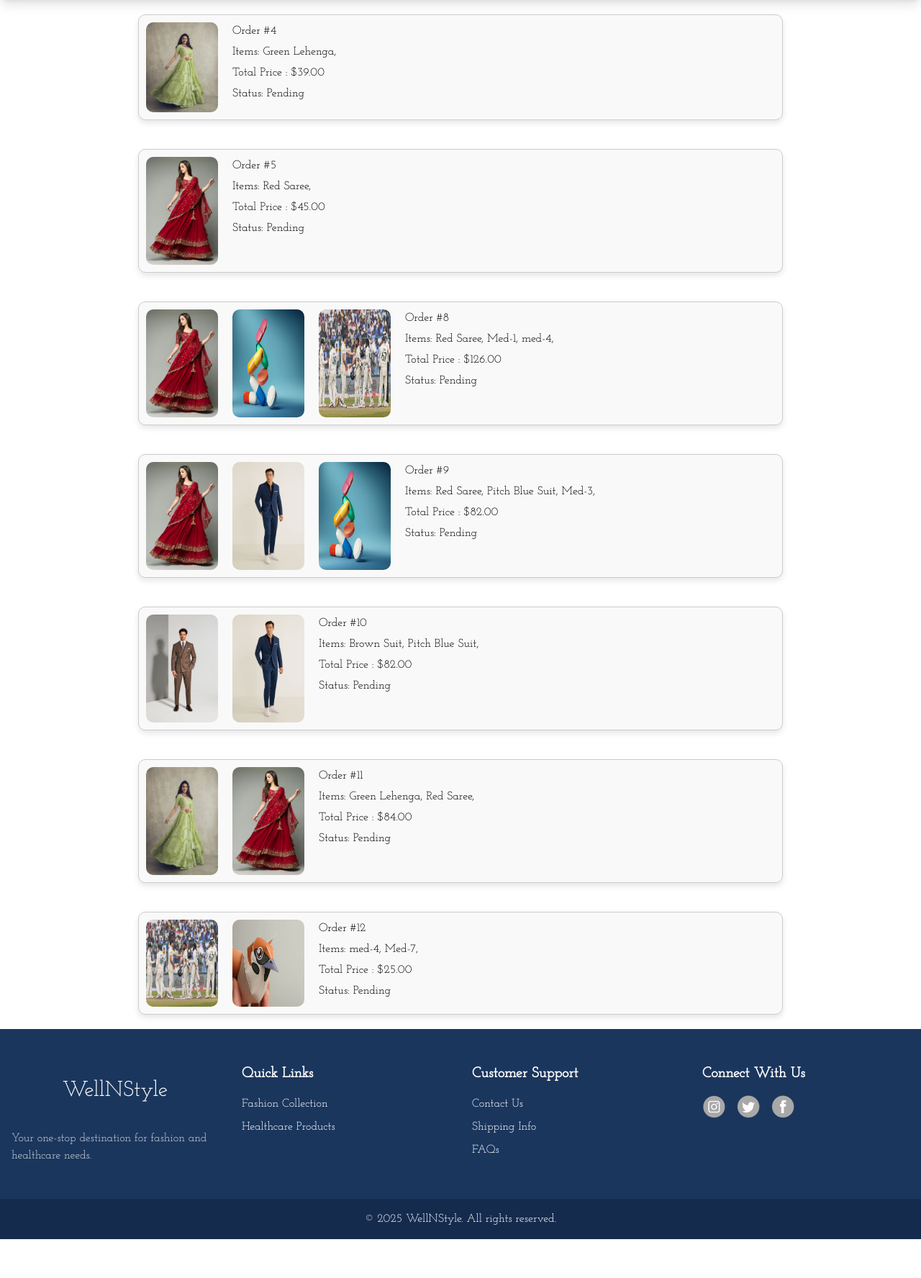
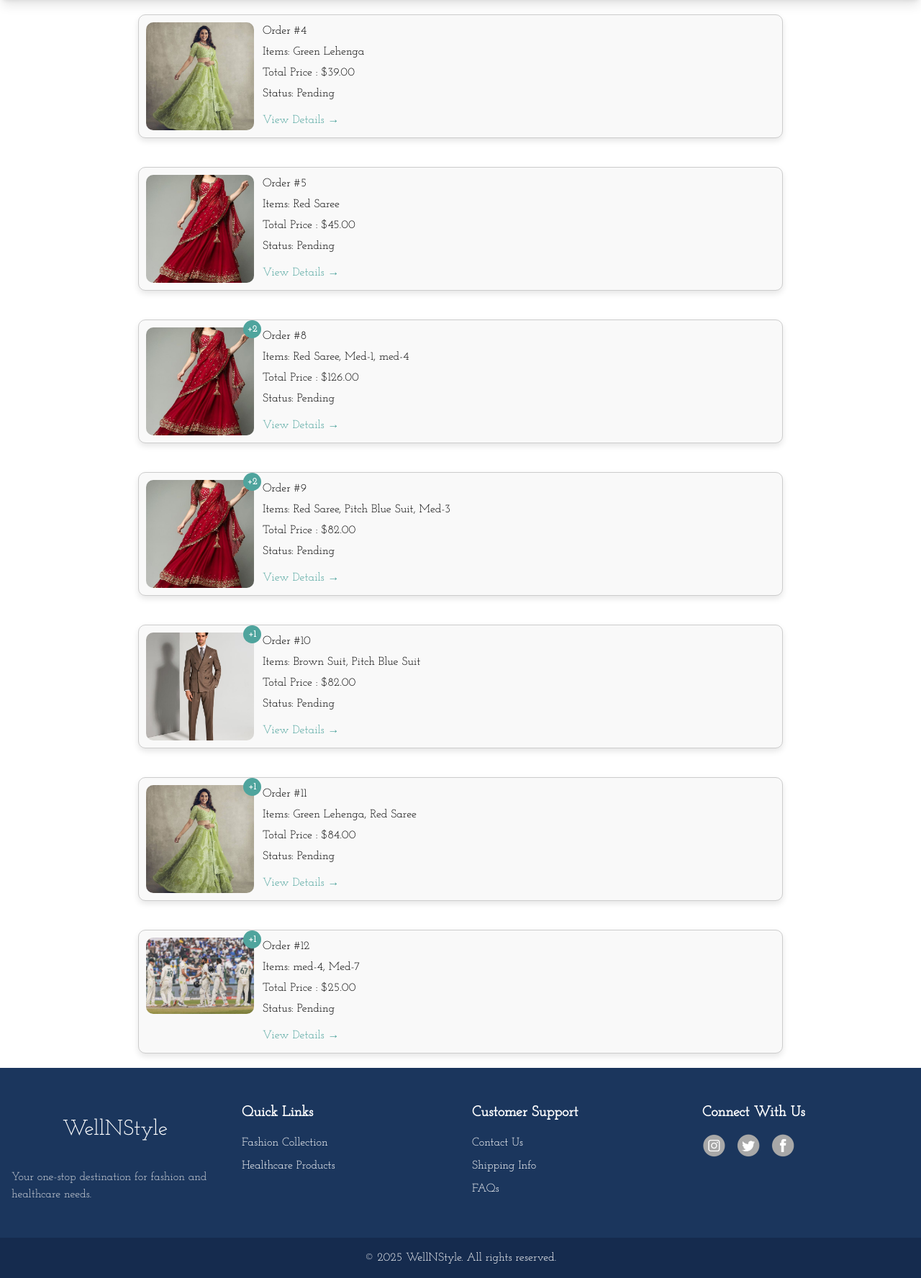
Before and after one commit to sahilmishraaa/ecommerce-website-django, a Django app: page /orders/ in a window 1280 px wide. Shown: the part 76-1852 px from the top of the page at 72% size. Before the commit the page ends 1798 px from the top, so only its background shows below. Run offline with Django 5.2, Linux system fonts and the light colour scheme; a user stored in the database is signed in; data comes from the database, SQL or seed files in the repository; both versions use the stored data as it was after the commit; style sheets or scripts are compiled from the project's sources; some libraries are stand-ins or nearby versions; some web fonts are replaced.

Commit message:
completed the cart functionality with its related pages

```diff
--- a/ecom/templates/ecom/orders.html
+++ b/ecom/templates/ecom/orders.html
@@ -47,6 +47,29 @@
   margin-bottom: 10px;
 }
 
+/* Add new CSS for product count badge */
+.product-count {
+    position: absolute;
+    top: -10px;
+    right: -10px;
+    background-color: #4FA49D;
+    color: white;
+    border-radius: 50%;
+    width: 25px;
+    height: 25px;
+    display: flex;
+    align-items: center;
+    justify-content: center;
+    font-size: 0.8rem;
+    font-weight: bold;
+}
+
+.image-container {
+    position: relative;
+    width: 150px;
+    height: 150px;
+}
+
 </style>
 {% endblock %}
 {% block body %}
@@ -54,16 +77,24 @@
     {% for order in user_orders %}
     <div class="order">
         <div class="order-details">
-          {% for item in order.products.all %}
-          <img src="{{ item.image.url }}" alt="{{ item.name }}" width="100">
-          {% endfor %}
-            <div class="order-info">
+            <div class="image-container">
+                {% with first_product=order.products.first %}
+                    <img src="{{ first_product.image.url }}" alt="{{ first_product.name }}" width="150" height="150" class="rounded-lg object-cover">
+                    {% if order.products.count > 1 %}
+                        <div class="product-count">
+                            +{{ order.products.count|add:"-1" }}
+                        </div>
+                    {% endif %}
+                {% endwith %}
+            </div>
+            <div class="order-info px-3">
                 <h3>Order #{{ order.id }}</h3>
-                <p>Items: {% for item in order.products.all %} {{ item.name }}, {% endfor %}</p>
+                <p>Items: {% for item in order.products.all %} {{ item.name }}{% if not forloop.last %}, {% endif %}{% endfor %}</p>
                 <p>Total Price : ${{ order.total_price }}</p>
                 <p>Status: {{ order.status }}</p>
-
-
+                <a href="{% url 'order_details' order.id %}" class="text-[#4FA49D] hover:text-[#1B365D] mt-2 inline-block">
+                    View Details →
+                </a>
             </div>
         </div>
     </div>
--- a/ecom/urls.py
+++ b/ecom/urls.py
@@ -18,6 +18,7 @@
     path('cart/remove/<int:product_id>/', remove_from_cart, name='remove_from_cart'),
     path('orders/',orders, name = 'orders'),
     path('order/<int:product_id>/', order_it, name='order'),
+    path('order/details/<int:order_id>/', order_details, name='order_details'),
     path('place_order/', place_order, name='place_order'),
     path('account/', account, name='account'),
     path('medicine/', medicine, name='medicine'),
--- a/ecom/views.py
+++ b/ecom/views.py
@@ -303,3 +303,15 @@
             "firstaid": [],
             "wellness": [],
         })
+
+@login_required(login_url='/loginpg/')
+def order_details(request, order_id):
+    order = get_object_or_404(Order, id=order_id, user=request.user)
+    address = Address.objects.filter(user=request.user).last()
+    payment = Payment.objects.filter(order=order).first()
+
+    return render(request, 'ecom/orderdetails.html', {
+        'order': order,
+        'address': address,
+        'payment': payment
+    })
```
Also changed, not shown: ecom/templates/ecom/orderdetails.html (+64 -0 lines), db.sqlite3.
